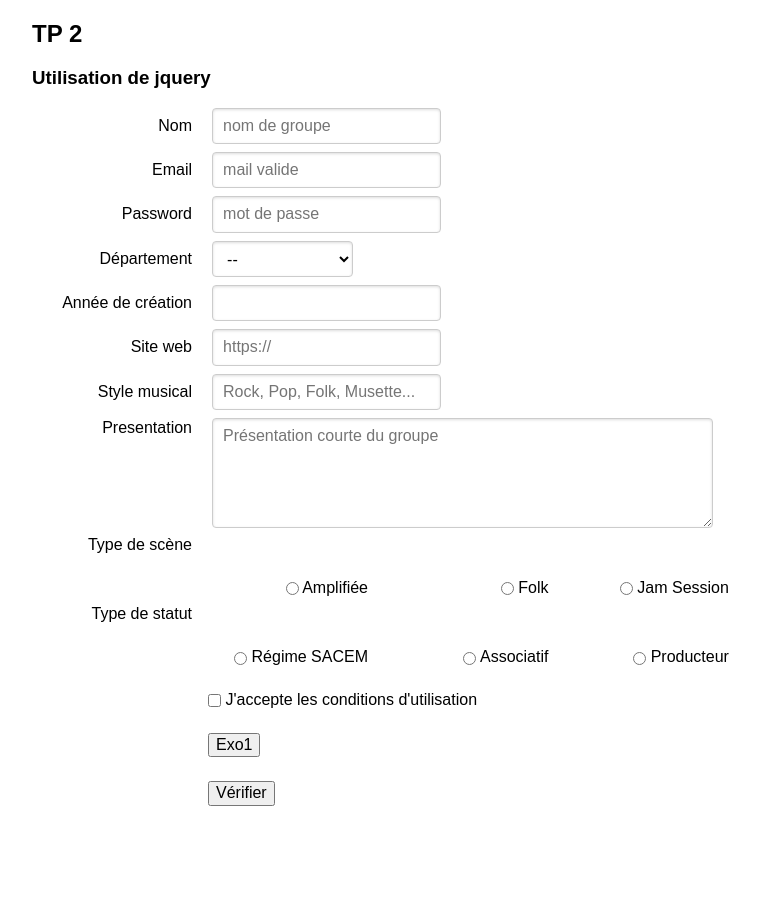
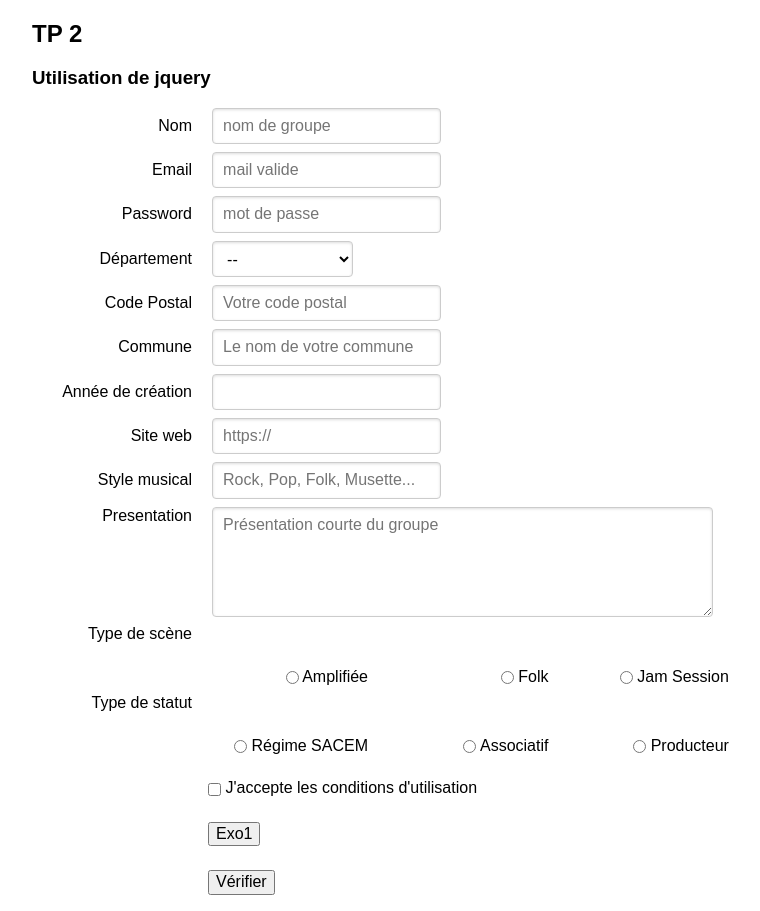
Before and after one commit to yannickLonjarret/TP2-S4, a PHP site: page /exercices.html in a window 1280 px wide. Shown: the whole page, without its empty margins (128-888 px from the left). Before the commit the page ends 806 px from the top, so only its background shows below. Run offline with PHP 8.4, Linux system fonts and the light colour scheme; some libraries are stand-ins or nearby versions.

Commit message:
Suite exo

```diff
--- a/TP3-Ajax/exercices.html
+++ b/TP3-Ajax/exercices.html
@@ -26,6 +26,10 @@
 			display: initial;
 		}
 
+		.erreur_unique span.pure-form-message-inline{
+			display: initial;
+		}
+
 		/* ajouter les règles nécessaires ici*/
 	</style>
 </head>
@@ -38,17 +42,17 @@
 
 			<form id='formulaire' class='pure-form pure-form-aligned' action="#" method='POST' novalidate>
 
-				<div id='nom' class='pure-control-group'>
+					<div id='nom' class='pure-control-group'>
 
 
-					<label>Nom</label>
-					<input type='text' name='nom' placeholder='nom de groupe' value=''>
-					<span class="pure-form-message-inline">Renseigner le nom du groupe</span>
-				</div>
+						<label>Nom</label>
+						<input type='text' name='nom' placeholder='nom de groupe' value=''>
+						<span class="pure-form-message-inline">Renseigner le nom du groupe</span>
+					</div>
 
 				<div id='email' class='pure-control-group'>
 					<label>Email</label>
-					<input type='email' name='email' placeholder="mail valide" value=''>
+					<input type='email' name='mail' placeholder="mail valide" value=''>
 					<span class="pure-form-message-inline">Renseigner une adresse email</span>
 				</div>
 
@@ -72,6 +76,23 @@
       				</select>
 					<span class="pure-form-message-inline">Choisir un département dans la liste</span>
 				</div>
+
+				<div id='code_postal' class='pure-control-group'>
+
+
+						<label>Code Postal</label>
+						<input type='text' name='code_postal' placeholder='Votre code postal' value=''>
+						<span class="pure-form-message-inline">Renseigner votre code postal</span>
+				</div>
+
+				<div id='commune' class='pure-control-group'>
+
+
+						<label>Commune</label>
+						<input type='text' name='commune' placeholder='Le nom de votre commune' value=''>
+						<span class="pure-form-message-inline">Renseigner votre commune</span>
+				</div>
+
 				<div id='annee' class="pure-control-group">
 
 					<label>Année de création</label>
@@ -138,11 +159,7 @@
 		</form>
 	</div>
 	</div>
-	<script type="text/javascript">
-	/**
-	*  Inclure la librairie jQuery
-	* */
-	</script>
+	<script src="https://code.jquery.com/ui/1.12.1/jquery-ui.js" integrity="sha256-T0Vest3yCU7pafRw9r+settMBX6JkKN06dqBnpQ8d30=" crossorigin="anonymous"></script>
 
 	<script type="text/javascript">
 		/**
@@ -160,22 +177,11 @@
 				$(`${idChamp}`).addClass('erreur')
 			else{
 				$(`${idChamp}`).removeClass('erreur')
-				unique($("#nom :input").val);
 
 			}
 		}
 
-		function unique(nom){
-			$.getJSON(`username/existe/${nom}`, function (data){
-				if(data["existe"]){
-					$("#nom").addClass('erreur')
-				}
-				else{
-					$("#nom").removeClass('erreur')
-				}
-			})
 
-		}
 
 		 /**
 		  * vérifie si le texte du champ de saisie dans l'élément #idChamp dépasse ou non une taille max
@@ -263,8 +269,33 @@
 			console.log(" case cochée ?"+$("#cgv :checkbox").is(':checked'));
 		}
 
+		function unique(nom){
+			$.getJSON(`username/existe/${nom}`, function (data){
+				if(data["disponible"]){
+					$("#nom").addClass('erreur_unique')
+				}
+				else{
+					$("#nom").removeClass('erreur_unique')
+				}
+			})
+
+		}
 
 
+		/**
+		* Fonction de vérification de l'exercice 3
+		* */
+		function verification(){
+
+			$(`#nom :input`).blur( ()=>{unique($('nom :input').val())})
+
+
+
+			// renvoyer vrai (ok) ou faux (pas ok) selon le nombre d'éléments en erreur
+
+
+
+		}
 
 
 /**
@@ -276,7 +307,7 @@
 
 			$('#bouton-exo1').click(exercice1)
 			//liste des champs sur lesquels on veut effectuer des vérifications
-			let champs=['#nom','#style','#annee','#site','#dept','#presentation','#email','#pass']
+			let champs=['#nom','#style','#annee','#site','#dept','#presentation','#mail','#pass']
 
 			//appeler la fonction rempli(#champ) lorsqu'on quitte l'input
 			for(let c of champs)
@@ -297,6 +328,7 @@
 
 			//attribuer au bouton3 la fonction vérification
 			// ..
+			$('#bouton-exo3 :input').click(verification)
 
 
 		})
```
Also changed, not shown: TP3-Ajax/index.php (+6 -7 lines).
